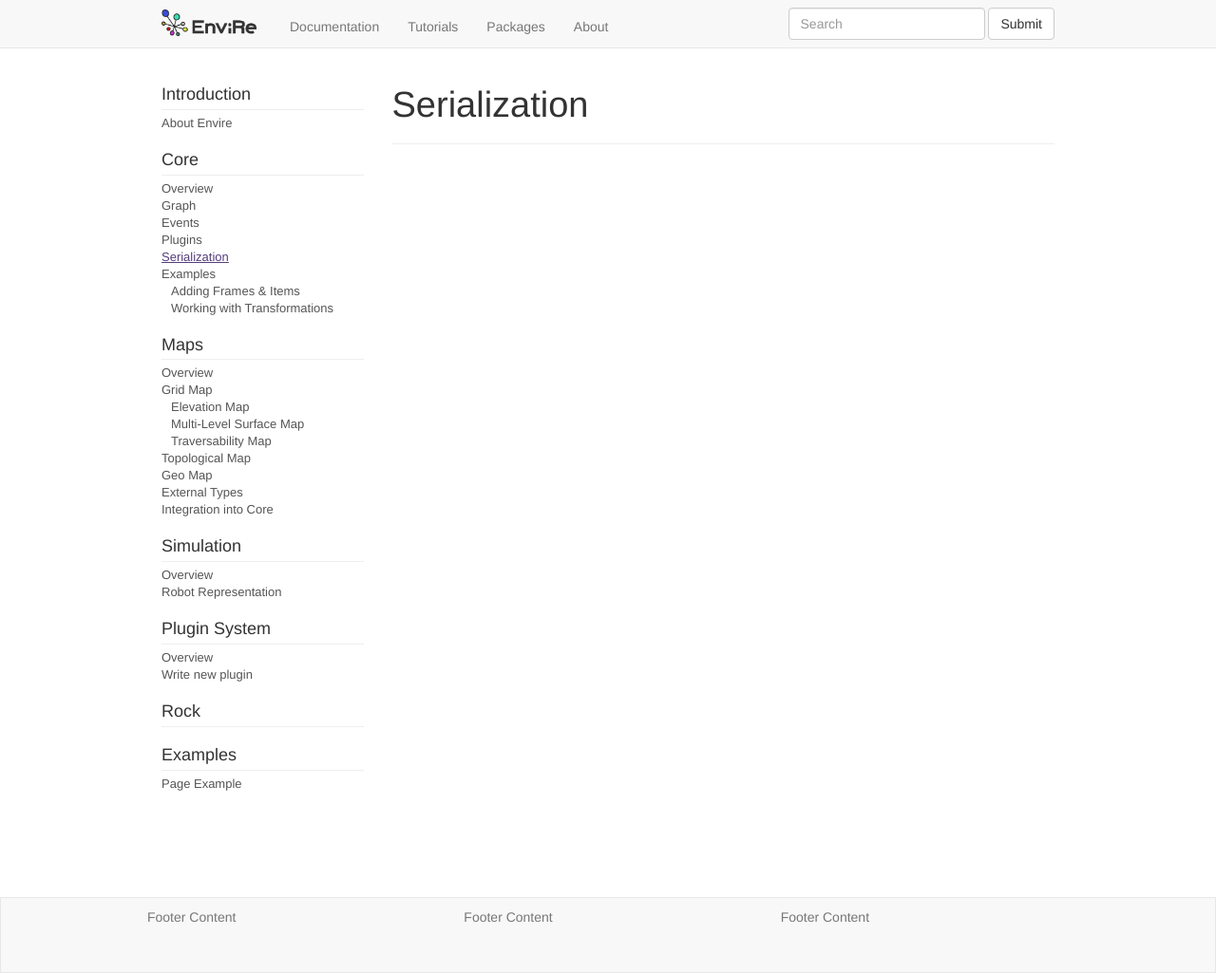
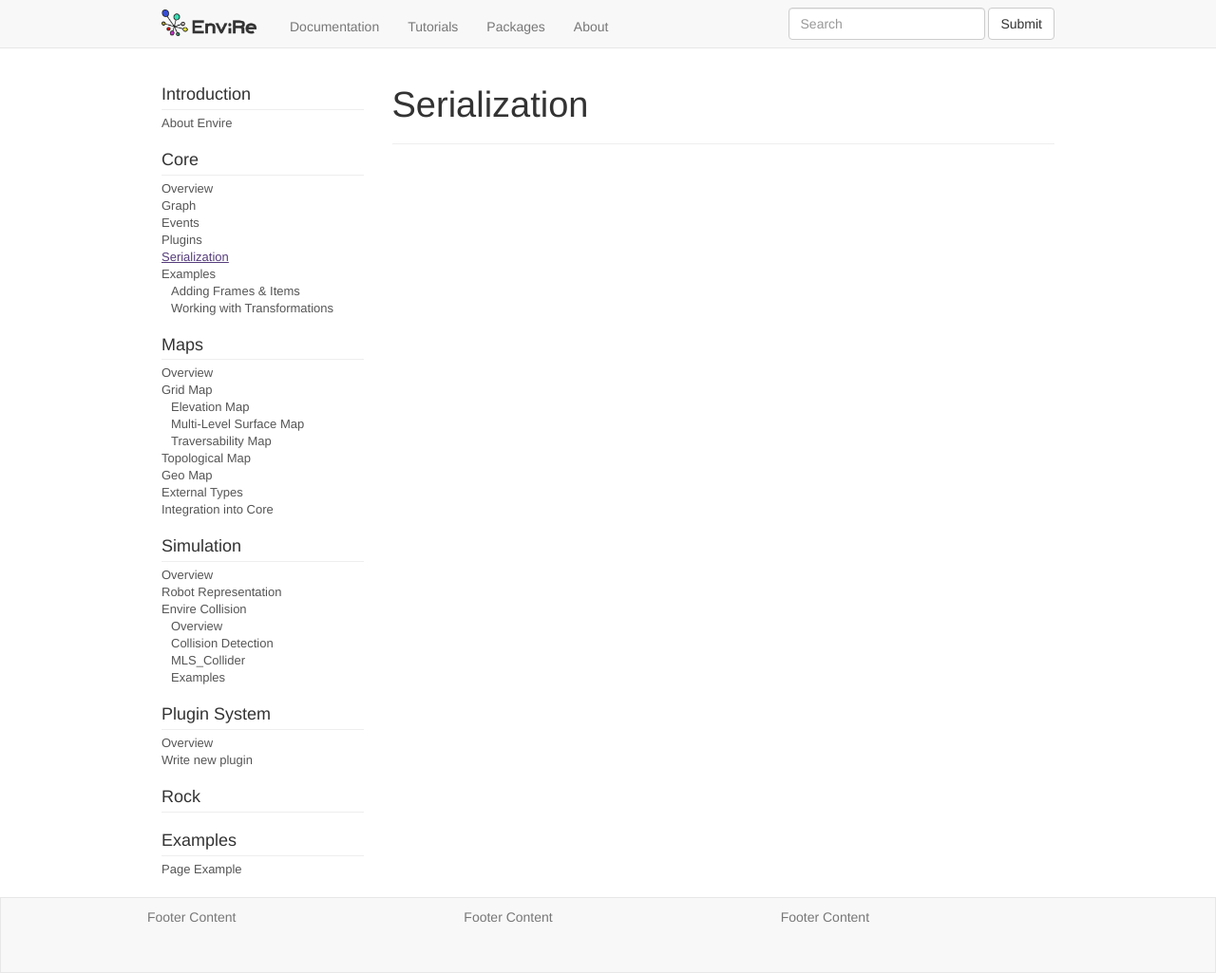
Before and after one commit to envire/envire.github.io, a Jekyll site: the page built from docs/core_serialization.md, in a window 1280 px wide and 1025 px high. Shown: the whole window at 95% size. Built offline with Jekyll 4.4.1, drawn with Linux system fonts in a browser that asks for light colours; nearby versions of some CDN libraries.

Commit message:
added submenu of enivre collsion

```diff
--- a/_data/nav_docs.yml
+++ b/_data/nav_docs.yml
@@ -48,6 +48,17 @@
     title: Overview
   - id: simulation_robot_representation
     title: Robot Representation
+  - id: envire_collision
+    title: Envire Collision
+    subitems:
+      - id: collsion_overview
+        title: Overview
+      - id: collision detection
+        title: Collision Detection
+      - id: mls_collider
+        title: MLS_Collider
+      - id: collision_examples
+        title: Examples
 - title: Plugin System
   items:
   - id: plugins_overview
```
